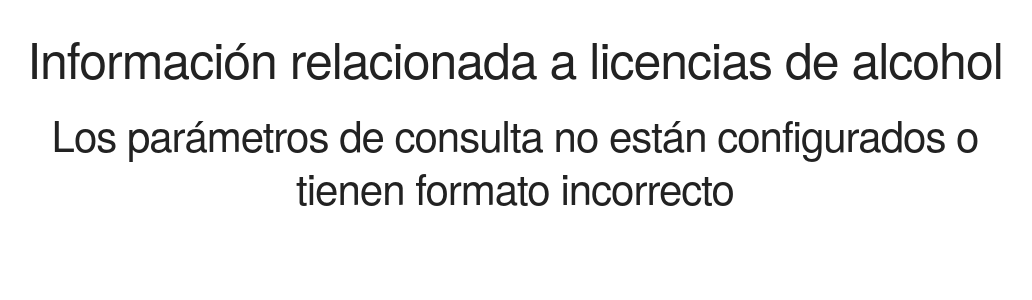
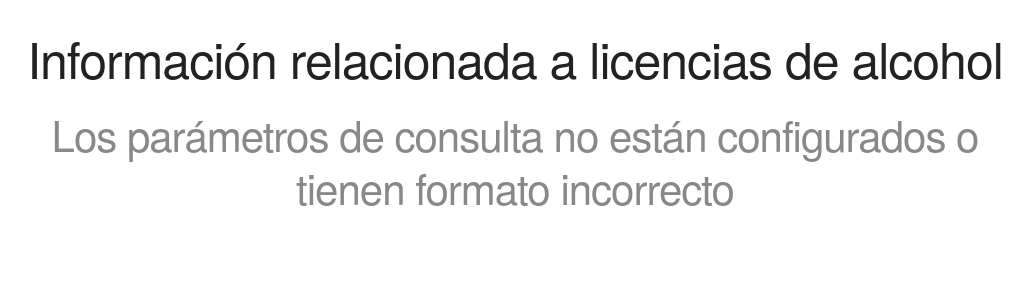
Before and after one commit to Dwigth/alcoholes-mapa-test, a React (Vite) app: page / in a window 1280 px wide. Shown: the top 300 px of the page, without its empty margins (125-1157 px from the left). Built offline with nearby package versions, Linux system fonts and the light colour scheme.

Commit message:
feat(badRequest): add color to title

```diff
--- a/src/BadRequest.tsx
+++ b/src/BadRequest.tsx
@@ -1,9 +1,12 @@
+import styled from "styled-components";
+
+const BadRequestTitle = styled.h2`
+color: #888;
+`;
 function BadRequest() {
 
     return (
-        <>
-            <h2>Los parámetros de consulta no están configurados o tienen formato incorrecto</h2>
-        </>
+        <BadRequestTitle>Los parámetros de consulta no están configurados o tienen formato incorrecto</BadRequestTitle>
     )
 }
 
```
